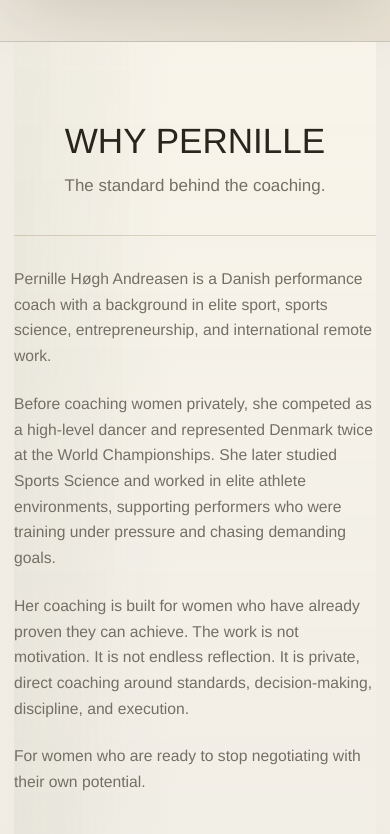
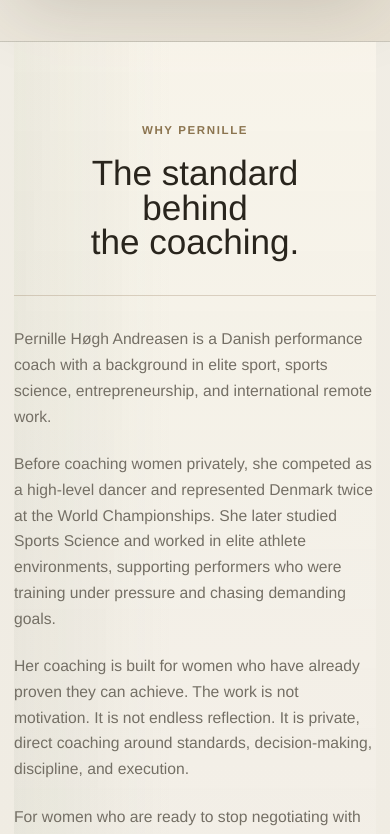
Before and after one commit to TimmyTululu/pernille-performance, a React (Vite) app: page / in a window 390 px wide. Shown: the part 1300-2134 px from the top of the page. Built offline with nearby package versions, Linux system fonts and the light colour scheme.

Commit message:
Standardize section eyebrow styling

```diff
--- a/src/main.tsx
+++ b/src/main.tsx
@@ -183,8 +183,8 @@ function App() {
           data-reveal
         >
           <div className="section-heading">
-            <h2 id="why-pernille-title">WHY PERNILLE</h2>
-            <p>The standard behind the coaching.</p>
+            <p className="section-kicker">Why Pernille</p>
+            <h2 id="why-pernille-title">The standard behind the coaching.</h2>
           </div>
           <div className="why-pernille-copy">
             <p>
--- a/src/styles.css
+++ b/src/styles.css
@@ -449,7 +449,7 @@ h2 {
   line-height: 0.98;
 }
 
-.why-pernille .section-heading p {
+.why-pernille .section-heading p:not(.section-kicker) {
   max-width: none;
   font-size: clamp(1.06rem, 1.55vw, 1.28rem);
   white-space: nowrap;
@@ -515,7 +515,7 @@ h2 {
   margin-bottom: clamp(12px, 1.6vw, 18px);
 }
 
-.method-section .section-heading p {
+.method-section .section-heading p:not(.section-kicker) {
   max-width: 1010px;
   margin-right: auto;
   margin-left: auto;
@@ -812,7 +812,7 @@ h2 {
   border-bottom: 1px solid var(--line);
 }
 
-.split .section-heading p {
+.split .section-heading p:not(.section-kicker) {
   max-width: 920px;
 }
 
@@ -1162,8 +1162,10 @@ h2 {
   }
 
   .why-pernille h2 {
+    max-width: 12ch;
+    margin-right: auto;
+    margin-left: auto;
     font-size: clamp(2.05rem, 9vw, 2.65rem);
-    white-space: nowrap;
   }
 
   .method-section h2 {
@@ -1172,7 +1174,7 @@ h2 {
     margin-left: auto;
   }
 
-  .why-pernille .section-heading p {
+  .why-pernille .section-heading p:not(.section-kicker) {
     white-space: normal;
   }
 
```
